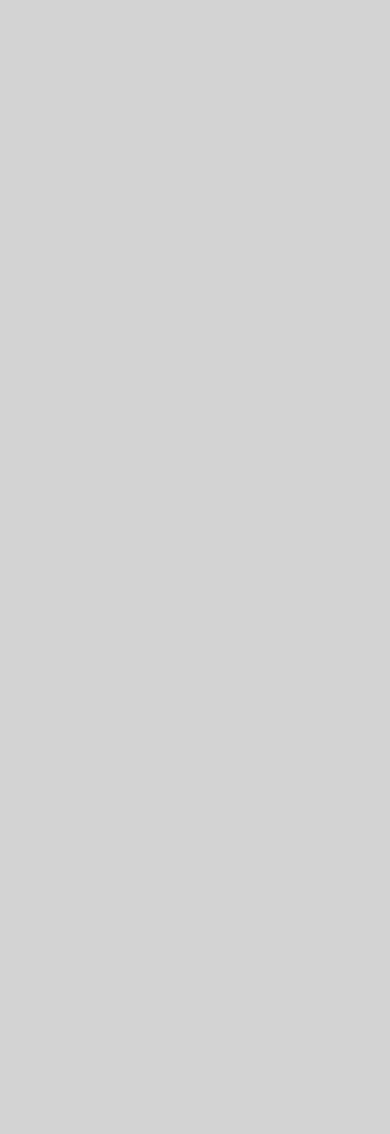
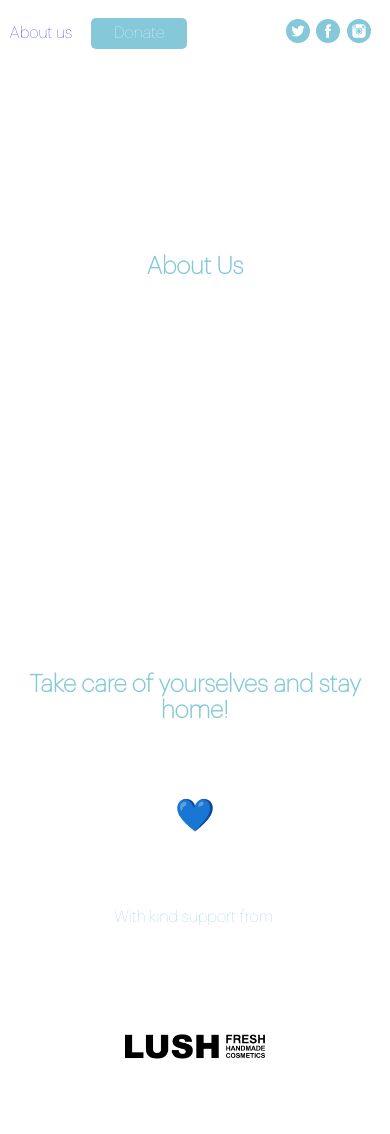
Before and after one commit to chrisphillers/care-packages, a Gatsby site: page /about-us in a window 390 px wide. Before the commit this address had no page. Before the commit the page ends 844 px from the top, so only its background shows below. Built offline with nearby package versions, Linux system fonts and the light colour scheme; Gatsby itself is replaced by a stand-in of ours; a web font is replaced by a local one.

Commit message:
about us and responsive to ipad

```diff
--- a/src/components/carepackagehome/bye.js
+++ b/src/components/carepackagehome/bye.js
@@ -21,4 +21,5 @@ export const FooterContainer = styled.div`
   justify-content: space-around;
   height: 500px;
   background-color: white;
+  padding: 0 1rem;
 `;
--- a/src/components/carepackagehome/donate.styles.js
+++ b/src/components/carepackagehome/donate.styles.js
@@ -11,6 +11,10 @@ export const DonateContainer = styled.div`
   @media (min-width: 600px) {
     justify-self: center;
     /* background-color: hotpink; */
+  }
+
+  @media (min-width: 767px) {
+    padding: 2rem 4rem;
   }
 `;
 
@@ -41,8 +45,8 @@ export const DonateTextContainer = styled.div`
     text-transform: uppercase;
   }
 
-  @media (min-width: 600px) {
-    justify-self: center;
+  @media (min-width: 767px) {
+    padding: 0 4rem;
   }
 `;
 
--- a/src/components/carepackagehome/donatetext.js
+++ b/src/components/carepackagehome/donatetext.js
@@ -13,7 +13,7 @@ export const DonateText = () => {
   const { title, sub_title } = localData.donate;
 
   return (
-    <S.DonateTextContainer>
+    <S.DonateTextContainer id="donate">
       <h1>{title}</h1>
       <div>{sub_title}</div>
     </S.DonateTextContainer>
--- a/src/components/carepackagehome/hero.styles.js
+++ b/src/components/carepackagehome/hero.styles.js
@@ -33,6 +33,9 @@ export const HeroText = styled.div`
   flex-direction: column;
   p {
     font-size: calc(16px + (43 - 16) * ((100vw - 300px) / (1920 - 300)));
+  }
+  @media (min-width: 767px) {
+    padding: 0 4rem;
   }
 `;
 
--- a/src/components/header.js
+++ b/src/components/header.js
@@ -19,10 +19,11 @@ export const Header = () => (
   //   // height: "100%",
   // }}
   >
+    {console.log(window.location)}
     <Top>
       <Nav>
-        <div>About us</div>
-        <DonateButton>Donate</DonateButton>
+        <a href="/about-us">About us</a>
+        <DonateButton href="#donate">Donate</DonateButton>
       </Nav>
       <SocialLogos>
         {/* <img src="../../content/assets/svgs/twitter.svg"></img> */}
@@ -81,7 +82,7 @@ export const Top = styled.div`
   justify-content: space-between;
 `;
 
-export const DonateButton = styled.div`
+export const DonateButton = styled.a`
   background-color: ${theme.brandPrimary};
   color: white;
   padding: 0.4rem 1.4rem;
@@ -94,14 +95,16 @@ export const DonateButton = styled.div`
 `;
 
 export const HeaderBlock = styled.header`
-  background-image: url(${heroPic});
   background-color: white;
-  /* background-repeat: no-repeat; */
   background-size: contain;
   background-repeat: no-repeat;
   background-position: center;
-  height: 80vh;
+  height: ${window.location.pathname === "/about-us" ? "70px" : "80vh"};
   display: flex;
   flex-direction: column;
   justify-content: space-between;
+  padding-bottom: 4rem;
+  background-image: url(${window.location.pathname === "/about-us"
+    ? null
+    : heroPic});
 `;
--- /dev/null
+++ b/src/pages/about-us.js
@@ -0,0 +1,32 @@
+import React from "react";
+// import hospital from "../../../content/assets/images/hospital.png";
+import styled from "styled-components";
+import { Bye } from "../components/carepackagehome/bye";
+import { ThemeProvider } from "styled-components";
+import { theme } from "../styles/theme";
+import { Header } from "../components/header";
+import Layout from "../components/layout";
+const AboutUs = () => (
+  <ThemeProvider theme={theme}>
+    <Layout>
+      <Header></Header>
+      <AboutContainer>
+        <h2>About Us</h2>
+        {/* <Hospital></Hospital> */}
+        {/* <img src={hospital}></img> */}
+        <div></div>
+      </AboutContainer>
+      <Bye></Bye>
+    </Layout>
+  </ThemeProvider>
+);
+
+export const AboutContainer = styled.div`
+  display: flex;
+  flex-direction: column;
+  justify-content: space-around;
+  height: 500px;
+  background-color: white;
+`;
+
+export default AboutUs;
```
Also changed, not shown: src/components/carepackagehome/instagramgallery.js (+29 -4 lines), src/components/carepackagehome/waystohelp.js (+9 -0 lines), content/assets/images/hospital.jpg (added), content/assets/images/hospital.png (added).
